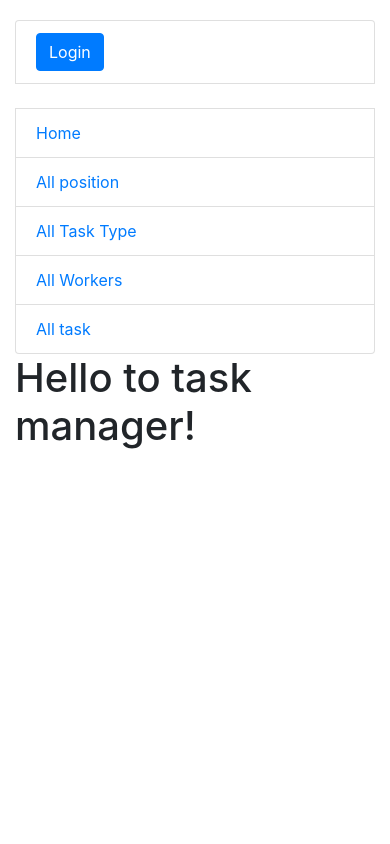
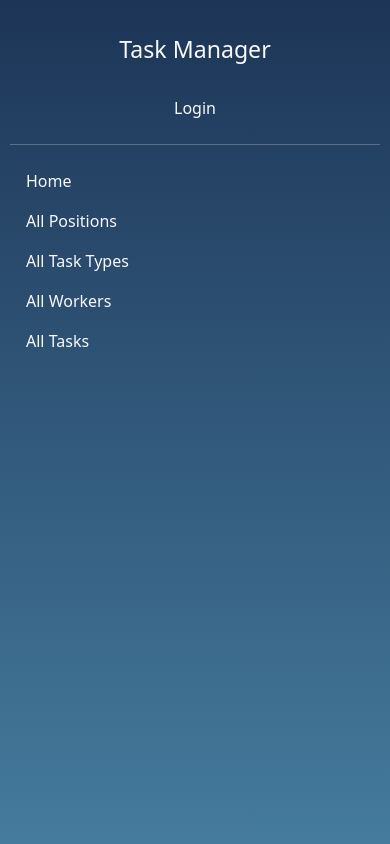
Before and after one commit to DHlomozda/task-manager, a Django app: page / in a window 390 px wide; the page is wider, and only the part inside the window is pictured. Run offline with Django 5.2, Linux system fonts and the light colour scheme; data that the repository does not hold is empty.

Commit message:
add tests and sidebar style

```diff
--- a/static/css/styles.css
+++ b/static/css/styles.css
@@ -6,3 +6,19 @@ body {
     float: right;
     margin: 0 2px 0 2px;
 }
+
+.sidebar {
+    height: 100vh;
+    background: linear-gradient(180deg, #1d3557, #457b9d);
+    color: white;
+    padding: 20px 10px;
+    position: fixed;
+    top: 0;
+    left: 0;
+    overflow-y: auto;
+}
+
+.main-content {
+    margin-left: 250px;
+    padding: 20px;
+}
--- a/templates/base.html
+++ b/templates/base.html
@@ -5,10 +5,9 @@
   {% block title %}<title>Task manager</title>{% endblock %}
   <meta charset="utf-8">
   <meta name="viewport" content="width=device-width, initial-scale=1">
-  <link rel="stylesheet"
-      href="https://cdn.jsdelivr.net/npm/bootstrap@4.5.3/dist/css/bootstrap.min.css"
-      integrity="sha384-TX8t27EcRE3e/ihU7zmQxVncDAy5uIKz4rEkgIXeMed4M0jlfIDPvg6uqKI2xXr2"
-      crossorigin="anonymous">
+  <script src="https://cdn.jsdelivr.net/npm/bootstrap@5.3.0/dist/js/bootstrap.bundle.min.js"></script>
+  <link rel="stylesheet" href="https://cdn.jsdelivr.net/npm/bootstrap@5.3.0/dist/css/bootstrap.min.css">
+
   <!-- Add additional CSS in static file -->
   {% load static %}
   <link rel="stylesheet" href="{% static 'css/styles.css' %}">
@@ -24,7 +23,7 @@
       {% endblock %}
 
     </div>
-    <div class="col-sm-10 ">
+    <div class="col-sm-10 main-content">
 
       {% block content %}{% endblock %}
 
--- a/templates/includes/sidebar.html
+++ b/templates/includes/sidebar.html
@@ -1,38 +1,75 @@
-<ul class="sidebar-nav list-group">
+<style>
+    .sidebar {
+        height: 100vh;
+        background: linear-gradient(180deg, #1d3557, #457b9d);
+        color: white;
+        padding: 20px 10px;
+        position: fixed;
+        top: 0;
+        left: 0;
+        overflow-y: auto;
+    }
+
+</style>
+
+<div class="container-fluid">
+  <div class="row">
+    <!-- Sidebar -->
+    <nav class="sidebar col-md-3 col-lg-2 d-md-block bg-dark text-white">
+      <div class="position-sticky">
+        <div class="text-center py-3">
+          <h3 class="text-light">Task Manager</h3>
+        </div>
+        <ul class="nav flex-column">
           {% if user.is_authenticated %}
-    <li class="list-group-item active">User:
-      <a href="{{ user.get_absolute_url }}" class="text-light">{{ user.get_username }}</a>
+            <li class="nav-item">
+              <a class="nav-link active text-light" href="{{ user.get_absolute_url }}">
+                <i class="bi bi-person-circle"></i> User: {{ user.get_username }}
+              </a>
             </li>
-    {#    <li class="list-group-item">#}
-    {#      <a href="{% url 'logout' %}?next={{ request.path }}" class="btn btn-danger">Logout</a>#}
-    {#    </li>#}
-    <form action="{% url 'logout' %}" method="post" class="list-group-item">
+            <li class="nav-item">
+              <form action="{% url 'logout' %}" method="post" class="nav-link">
                 {% csrf_token %}
-      <button type="submit" class="btn btn-danger">Logout</button>
+                <button type="submit" class="btn btn-danger w-100">
+                  <i class="bi bi-box-arrow-right"></i> Logout
+                </button>
               </form>
+            </li>
           {% else %}
-    <li class="list-group-item">
-      <a href="{% url 'login' %}?next={{ request.path }}" class="btn btn-primary">Login</a>
+            <li class="nav-item">
+              <a class="nav-link btn btn-primary w-100 text-light" href="{% url 'login' %}">
+                <i class="bi bi-box-arrow-in-right"></i> Login
+              </a>
             </li>
           {% endif %}
-
-  <br>
-
-  <li class="list-group-item">
-    <a href="{% url 'task:index' %}">Home</a>
+          <hr class="text-light">
+          <li class="nav-item">
+            <a class="nav-link text-light" href="{% url 'task:index' %}">
+              <i class="bi bi-house-door"></i> Home
+            </a>
           </li>
-  <li class="list-group-item">
-    <a href="{% url 'task:position-list' %}">All position</a>
+          <li class="nav-item">
+            <a class="nav-link text-light" href="{% url 'task:position-list' %}">
+              <i class="bi bi-briefcase"></i> All Positions
+            </a>
           </li>
-  <li class="list-group-item">
-    <a href="{% url 'task:taskType-list' %}">All Task Type</a>
+          <li class="nav-item">
+            <a class="nav-link text-light" href="{% url 'task:taskType-list' %}">
+              <i class="bi bi-tags"></i> All Task Types
+            </a>
           </li>
-  <li class="list-group-item">
-    <i class="bi bi-people"></i>
-    <a href="{% url 'task:worker-list' %}">All Workers</a>
+          <li class="nav-item">
+            <a class="nav-link text-light" href="{% url 'task:worker-list' %}">
+              <i class="bi bi-people"></i> All Workers
+            </a>
           </li>
-  <li class="list-group-item">
-    <a href="{% url 'task:task-list' %}">All task</a>
+          <li class="nav-item">
+            <a class="nav-link text-light" href="{% url 'task:task-list' %}">
+              <i class="bi bi-check2-square"></i> All Tasks
+            </a>
           </li>
-
         </ul>
+      </div>
+    </nav>
+  </div>
+</div>
```
Also changed, not shown: tests/test_task_manager.py (added, +67 -0 lines). Lines whose indentation alone changed are shown as unchanged.
